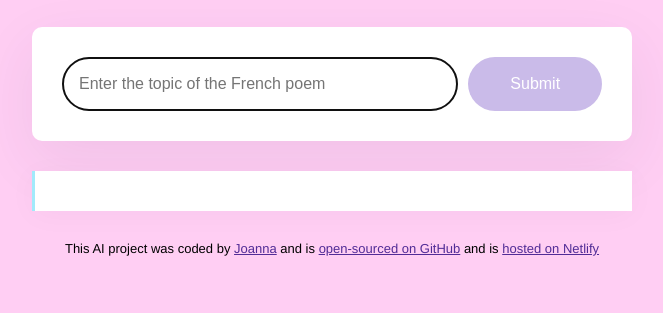
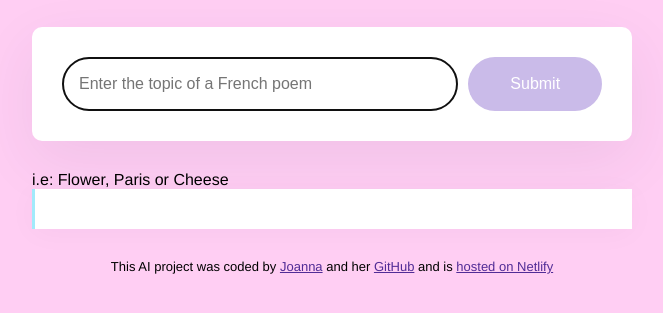
Before and after one commit to joanna520-w/AlPoem, a website built with Parcel: page index.html in a window 1280 px wide. Shown: the part 177-490 px from the top of the page, without its empty margins (308-971 px from the left). Built offline with nearby package versions, Linux system fonts and the light colour scheme.

Commit message:
Update index.html

```diff
--- a/index.html
+++ b/index.html
@@ -4,6 +4,7 @@
     <meta charset="UTF-8" />
     <meta name="viewport" content="width=device-width, initial-scale=1.0" />
     <script src="https://unpkg.com/typewriter-effect@latest/dist/core.js"></script>
+    <script src="https://cdn.jsdelivr.net/npm/axios@1.1.2/dist/axios.min.js"></script>
     <link href="src/styles.css" rel="stylesheet" type="text/css" />
 
   <title>AI Poem Generator</title>
@@ -15,28 +16,32 @@
       </header>
 
       <main>
+        <div class="form-container">
           <form id="poem-generator-form">
             <input
               type="text"
-            placeholder="Enter the topic of the French poem"
+              placeholder="Enter the topic of a French poem"
               autofocus
               required
               autocomplete="off"
               class="instructions"
+              id="user-instructions"
             />
             <input type="submit" class="submit-button" />
           </form>
-        <div class="poem" id="poem"></div>
+          <div class="hint">i.e: Flower, Paris or Cheese</div>
+        </div>
+        <div class="poem hidden" id="poem"></div>
       </main>
 
     <footer>
       This AI project was coded by
-      <a href="https://github.com/joanna520/" target="_blank">Joanna</a> and is
+      <a href="https://github.com/joanna520/" target="_blank">Joanna</a> and her
       <a
         href="http://github.com/joanna520-w/AlPoem"
         target="_blank"
       >
-        open-sourced on GitHub</a
+        GitHub</a
       >
       and is
       <a href="https://alpoemtesting.netlify.app/" target="_blank"
```
Lines whose indentation alone changed are shown as unchanged.
